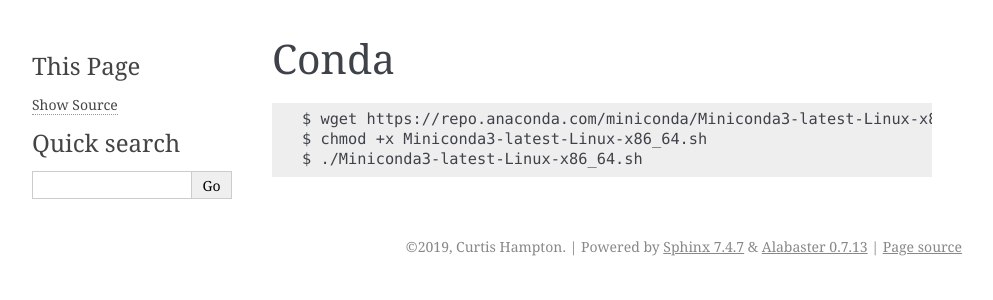
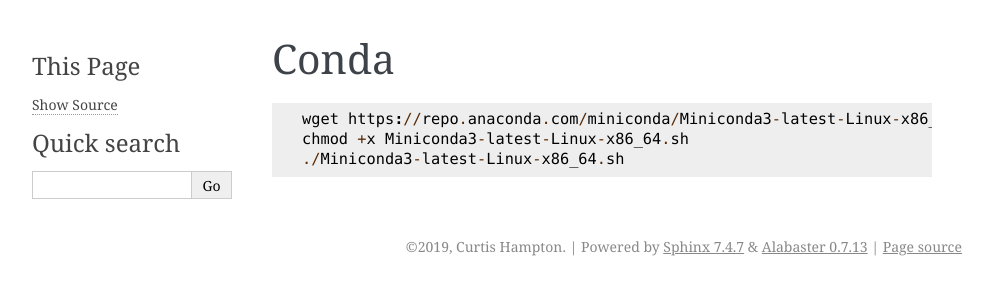
Before and after one commit to CurtLH/gyst, a Sphinx documentation site: the page built from source/install/conda.rst, in a window 1280 px wide. Shown: the top 300 px of the page, without its empty margins (148-1141 px from the left). Built offline with Sphinx 7.4.7, drawn with Linux system fonts in a browser that asks for light colours.

Commit message:
Remove terminal prompt from example

```diff
--- a/source/install/conda.rst
+++ b/source/install/conda.rst
@@ -3,6 +3,6 @@
 
 .. code-block::
 
-   $ wget https://repo.anaconda.com/miniconda/Miniconda3-latest-Linux-x86_64.sh
-   $ chmod +x Miniconda3-latest-Linux-x86_64.sh
-   $ ./Miniconda3-latest-Linux-x86_64.sh
+   wget https://repo.anaconda.com/miniconda/Miniconda3-latest-Linux-x86_64.sh
+   chmod +x Miniconda3-latest-Linux-x86_64.sh
+   ./Miniconda3-latest-Linux-x86_64.sh
```
